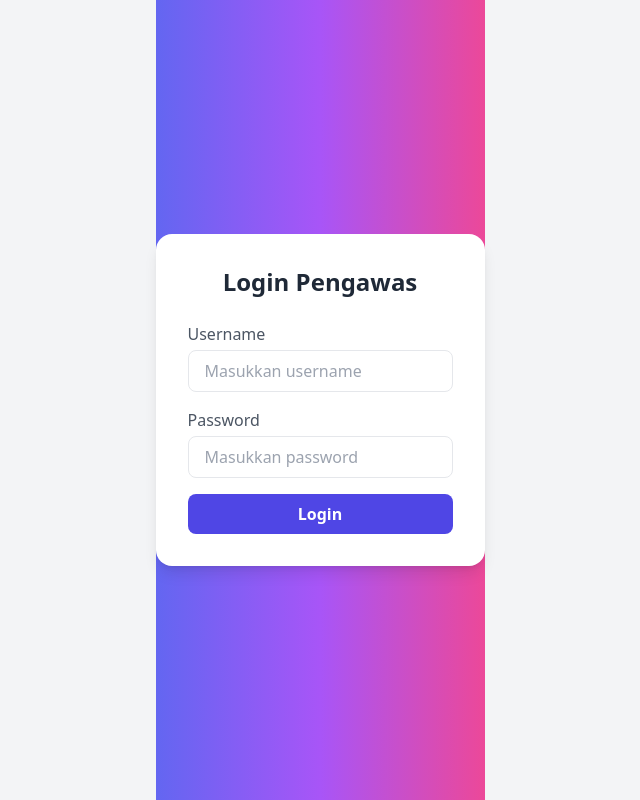
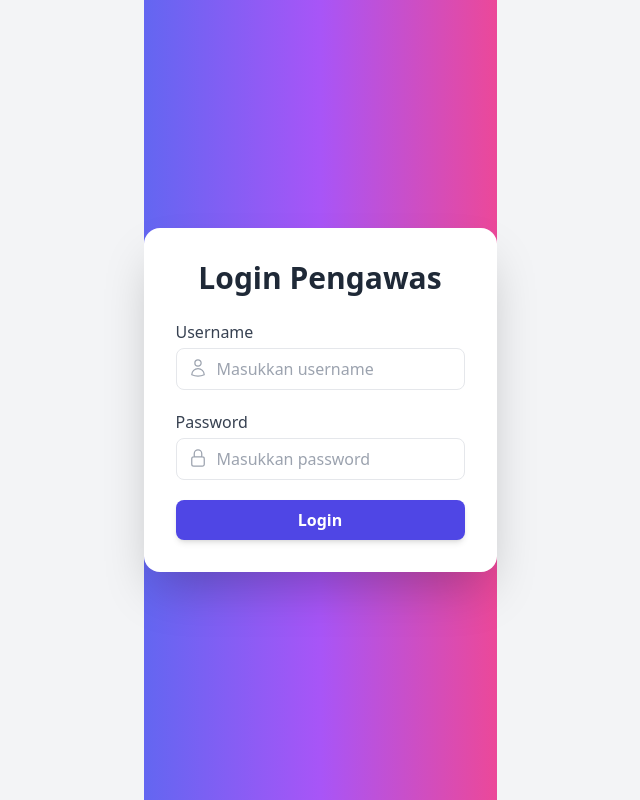
Before and after one commit to DevCode0X0/unimac-timesheet, a Next.js app: page /login in a window 1280 px wide. Shown: the whole page, without its empty margins (320-960 px from the left). Built offline with nearby package versions, Linux system fonts and the light colour scheme.

Commit message:
heroicon

```diff
--- a/app/login/page.tsx
+++ b/app/login/page.tsx
@@ -1,7 +1,7 @@
-// app/login/page.tsx
 "use client";
 
 import { useState } from "react";
+import { UserIcon, LockClosedIcon } from "@heroicons/react/24/outline";
 
 export default function LoginPage() {
   const [username, setUsername] = useState("");
@@ -17,7 +17,7 @@ export default function LoginPage() {
 
     if (res.ok) {
       alert("Login berhasil!");
-      window.location.href = "/dashboard"; // redirect
+      window.location.href = "/dashboard"; // redirect ke dashboard
     } else {
       const err = await res.json();
       alert(err.error || "Login gagal");
@@ -26,37 +26,52 @@ export default function LoginPage() {
 
   return (
     <div className="flex items-center justify-center min-h-screen bg-gradient-to-r from-indigo-500 via-purple-500 to-pink-500">
-      <div className="bg-white shadow-lg rounded-2xl p-8 w-full max-w-sm">
-        <h1 className="text-2xl font-bold text-gray-800 mb-6 text-center">
+      <div className="bg-white shadow-2xl rounded-2xl p-8 w-full max-w-sm transform transition duration-500 hover:scale-105">
+        <h1 className="text-3xl font-extrabold text-gray-800 mb-6 text-center">
           Login Pengawas
         </h1>
 
-        <form onSubmit={handleSubmit} className="space-y-4">
+        <form onSubmit={handleSubmit} className="space-y-5">
+          {/* Username */}
           <div>
-            <label className="block text-gray-600 mb-1">Username</label>
+            <label className="block text-gray-700 mb-1 font-medium">
+              Username
+            </label>
+            <div className="relative">
+              <UserIcon className="h-5 w-5 absolute left-3 top-2.5 text-gray-400" />
               <input
                 type="text"
                 placeholder="Masukkan username"
                 value={username}
                 onChange={(e) => setUsername(e.target.value)}
-              className="w-full px-4 py-2 border rounded-lg focus:outline-none focus:ring-2 focus:ring-indigo-400"
+                className="w-full pl-10 pr-4 py-2 border rounded-lg focus:outline-none focus:ring-2 focus:ring-indigo-400 text-gray-900 placeholder-gray-400"
+                required
               />
             </div>
+          </div>
 
+          {/* Password */}
           <div>
-            <label className="block text-gray-600 mb-1">Password</label>
+            <label className="block text-gray-700 mb-1 font-medium">
+              Password
+            </label>
+            <div className="relative">
+              <LockClosedIcon className="h-5 w-5 absolute left-3 top-2.5 text-gray-400" />
               <input
                 type="password"
                 placeholder="Masukkan password"
                 value={password}
                 onChange={(e) => setPassword(e.target.value)}
-              className="w-full px-4 py-2 border rounded-lg focus:outline-none focus:ring-2 focus:ring-indigo-400"
+                className="w-full pl-10 pr-4 py-2 border rounded-lg focus:outline-none focus:ring-2 focus:ring-indigo-400 text-gray-900 placeholder-gray-400"
+                required
               />
             </div>
+          </div>
 
+          {/* Tombol Login */}
           <button
             type="submit"
-            className="w-full bg-indigo-600 hover:bg-indigo-700 text-white font-semibold py-2 rounded-lg transition duration-200"
+            className="w-full bg-indigo-600 hover:bg-indigo-700 text-white font-semibold py-2 rounded-lg transition duration-200 shadow-md"
           >
             Login
           </button>
--- a/package.json
+++ b/package.json
@@ -7,6 +7,7 @@
     "start": "next start -p 3001"
   },
   "dependencies": {
+    "@heroicons/react": "^2.2.0",
     "@supabase/supabase-js": "^2.45.0",
     "bcryptjs": "^2.4.3",
     "jsonwebtoken": "^9.0.2",
```
Also changed, not shown: 1 other file (tests, documents, lock files or other folders). Lines whose indentation alone changed are shown as unchanged.
